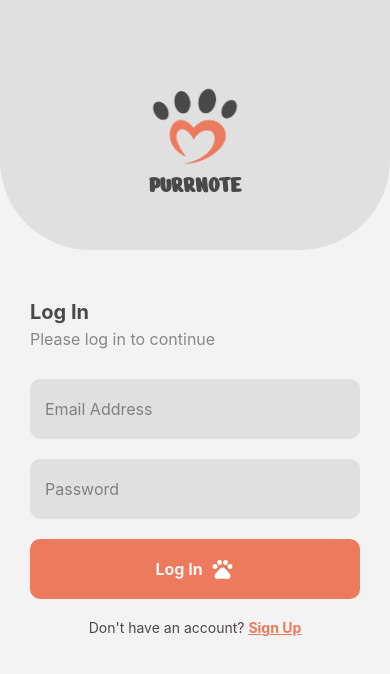
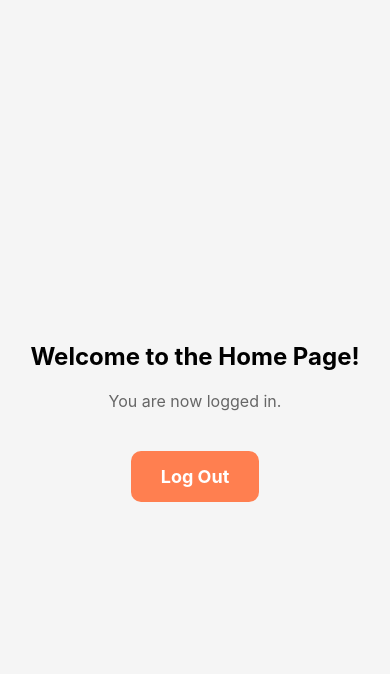
Before and after one commit to NwayNwayThanHlaing/PetAssistantApp, a React Native app in the folder product/: screen /Home in a window 390 px wide. Shown: the top 674 px of the page. Built offline with nearby package versions, Linux system fonts and the light colour scheme.

Commit message:
created user profile page

```diff
--- a/product/src/MyStack.js
+++ b/product/src/MyStack.js
@@ -1,27 +1,34 @@
 import React from "react";
 import { NavigationContainer } from "@react-navigation/native";
 import { createNativeStackNavigator } from "@react-navigation/native-stack";
-
-// Import screens
 import Login from "./auth/login";
 import Signup from "./auth/signup";
+import Home from "./screens/home";
+import Dashboard from "./screens/dashboard";
+import Vet from "./screens/vet";
+import Profile from "./screens/profile";
+import Calendar from "./screens/calendar";
+import Pets from "./screens/pets";
 
 const Stack = createNativeStackNavigator();
 
 const MyStack = () => {
   return (
     <NavigationContainer>
-      <Stack.Navigator initialRouteName="Login">
-        <Stack.Screen
-          name="Login"
-          component={Login}
-          options={{ headerShown: false }} // Hide header for Login
-        />
-        <Stack.Screen
-          name="SignUp"
-          component={Signup}
-          options={{ headerShown: false }} // Optional title for the header
-        />
+      <Stack.Navigator
+        initialRouteName="Login"
+        screenOptions={{
+          headerShown: false,
+        }}
+      >
+        <Stack.Screen name="Login" component={Login} />
+        <Stack.Screen name="SignUp" component={Signup} />
+        <Stack.Screen name="Home" component={Home} />
+        <Stack.Screen name="Dashboard" component={Dashboard} />
+        <Stack.Screen name="Vet" component={Vet} />
+        <Stack.Screen name="Profile" component={Profile} />
+        <Stack.Screen name="Calendar" component={Calendar} />
+        <Stack.Screen name="Pets" component={Pets} />
       </Stack.Navigator>
     </NavigationContainer>
   );
--- a/product/src/auth/login.js
+++ b/product/src/auth/login.js
@@ -12,7 +12,6 @@ import {
   Platform,
 } from "react-native";
 import { colors } from "../styles/Theme";
-import { useTheme } from "../contexts/ThemeContext";
 import { auth } from "./firebaseConfig";
 import { signInWithEmailAndPassword } from "firebase/auth";
 import AuthStyles from "../styles/AuthStyles";
@@ -25,7 +24,7 @@ const Login = ({ navigation }) => {
     try {
       await signInWithEmailAndPassword(auth, email, password);
       Alert.alert("Success", "You have successfully logged in!");
-      navigation.navigate("Home");
+      navigation.navigate("Dashboard");
     } catch (error) {
       Alert.alert("Login Failed", error.message);
     }
--- a/product/src/screens/home.js
+++ b/product/src/screens/home.js
@@ -1,18 +1,22 @@
+// Home.js
 import React from "react";
-import { View, Text, TouchableOpacity, StyleSheet, Image } from "react-native";
+import { View, Text, TouchableOpacity, StyleSheet, Alert } from "react-native";
 
 const Home = ({ navigation }) => {
+  const handleLogout = () => {
+    // Add your logout logic here
+    Alert.alert("Logout", "You have successfully logged out!");
+    navigation.navigate("Login"); // Navigate back to the Login page
+  };
+
   return (
     <View style={styles.container}>
-      {/* Logo */}
-      <View style={styles.logoContainer}>
-        <Image source={require("../../assets/logo.png")} style={styles.logo} />
-        <Text style={styles.title}>Welcome to My App</Text>
-      </View>
+      <Text style={styles.title}>Welcome to the Home Page!</Text>
+      <Text style={styles.subtitle}>You are now logged in.</Text>
 
-      {/* Welcome Message */}
-      <Text style={styles.welcomeText}>Hello, User!</Text>
-      <Text style={styles.instructionText}>This is your home page.</Text>
+      <TouchableOpacity style={styles.button} onPress={handleLogout}>
+        <Text style={styles.buttonText}>Log Out</Text>
+      </TouchableOpacity>
     </View>
   );
 };
@@ -23,32 +27,27 @@ const styles = StyleSheet.create({
     justifyContent: "center",
     alignItems: "center",
     backgroundColor: "#f5f5f5",
-    padding: 20,
-  },
-  logoContainer: {
-    alignItems: "center",
-    marginBottom: 40,
-  },
-  logo: {
-    width: 80,
-    height: 80,
-    resizeMode: "contain",
   },
   title: {
     fontSize: 24,
     fontWeight: "bold",
-    marginTop: 10,
+    marginBottom: 20,
   },
-  welcomeText: {
+  subtitle: {
+    fontSize: 16,
+    color: "#666",
+    marginBottom: 40,
+  },
+  button: {
+    backgroundColor: "#ff7f50",
+    paddingVertical: 15,
+    paddingHorizontal: 30,
+    borderRadius: 10,
+  },
+  buttonText: {
+    color: "#fff",
     fontSize: 18,
     fontWeight: "bold",
-    marginBottom: 10,
-  },
-  instructionText: {
-    fontSize: 16,
-    color: "#666",
-    marginBottom: 30,
-    textAlign: "center",
   },
 });
 
```
Also changed, not shown: product/src/styles/GlobalStyles.js (+60 -0 lines).
